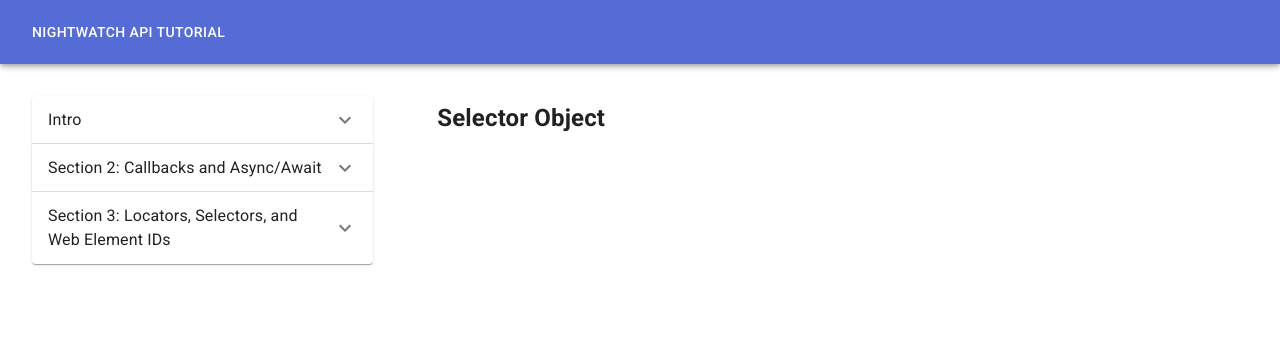
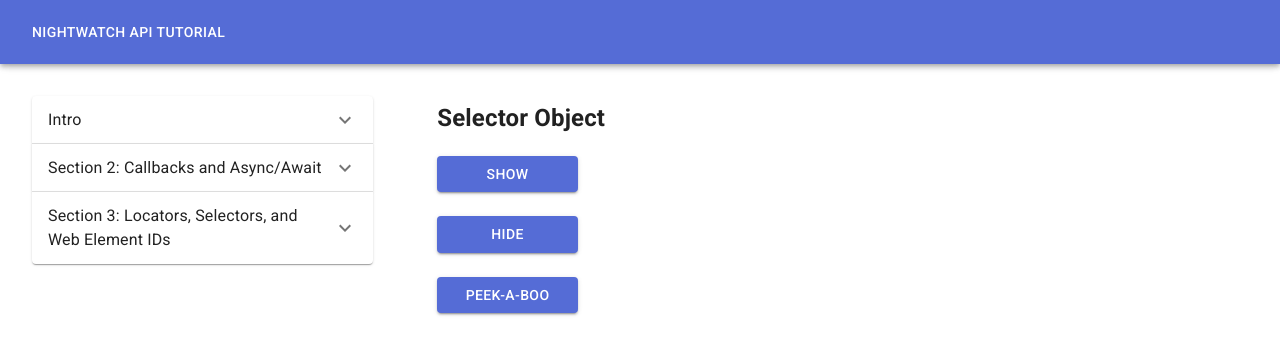
Before and after one commit to chris-jackson-actionqa/nw-api, a React (Create React App) app in the folder site/: page /s03/selectorObject in a window 1280 px wide. Shown: the top 354 px of the page. Built offline with nearby package versions, Linux system fonts and the light colour scheme.

Commit message:
site: selector objects page

```diff
--- a/site/src/routes/section03/selectorObject.jsx
+++ b/site/src/routes/section03/selectorObject.jsx
@@ -1,7 +1,29 @@
+import Box from "@mui/material/Box";
+import Grid from "@mui/material/Grid";
+import Button from "@mui/material/Button";
+import Stack from "@mui/material/Stack";
+
+const imageColumns = 10;
+const buttonColumns = 12 - imageColumns;
+
 export default function SelectorObject() {
   return (
     <main style={{ padding: "1rem 0" }}>
       <h2>Selector Object</h2>
+      <Box>
+        <Grid container>
+          <Grid item xs={buttonColumns}>
+            <Stack spacing={3}>
+              <Button variant="contained">Show</Button>
+              <Button variant="contained">Hide</Button>
+              <Button variant="contained">Peek-a-boo</Button>
+            </Stack>
+          </Grid>
+          <Grid item xs={imageColumns}>
+            <Box component="img" src="" />
+          </Grid>
+        </Grid>
+      </Box>
     </main>
   );
 }
```
